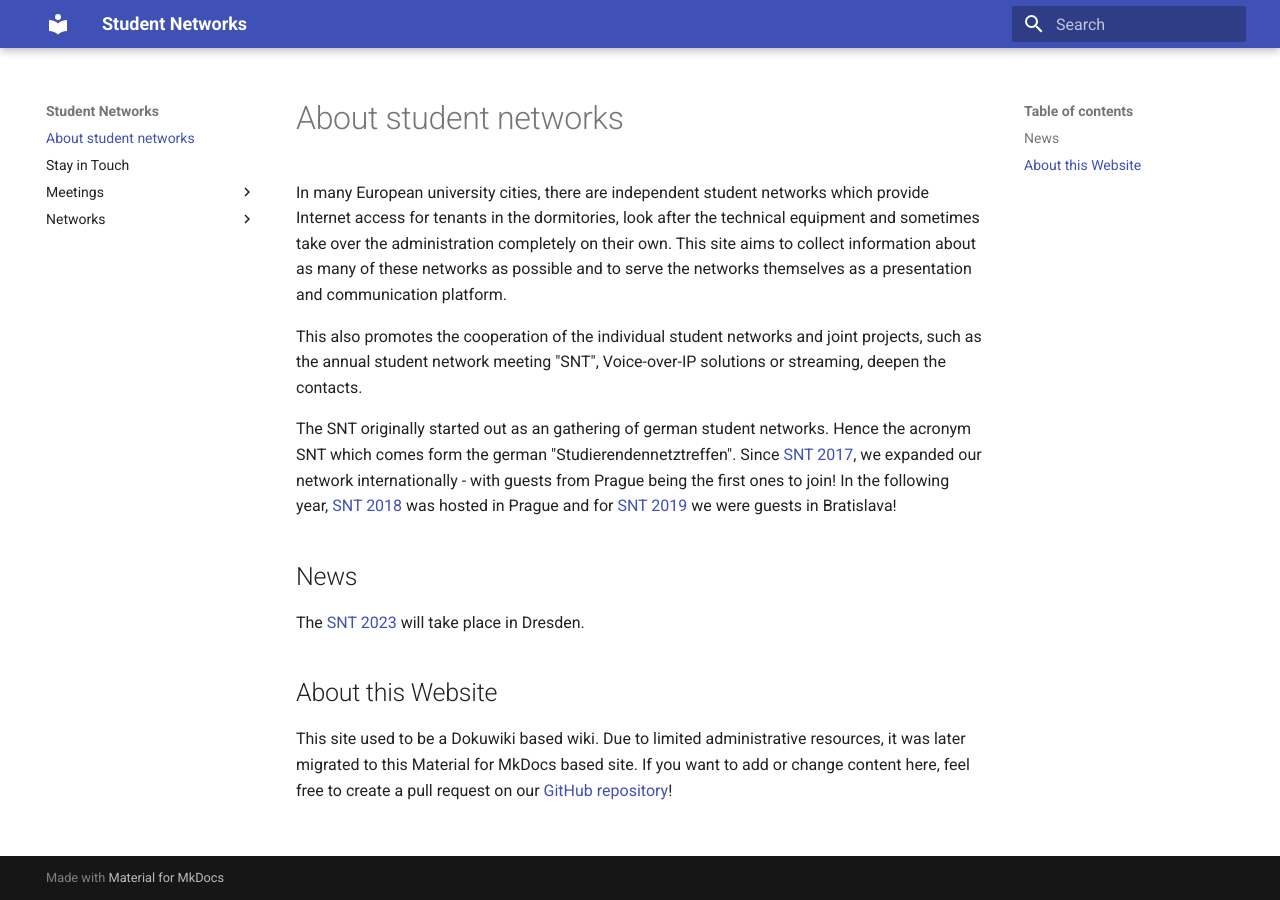
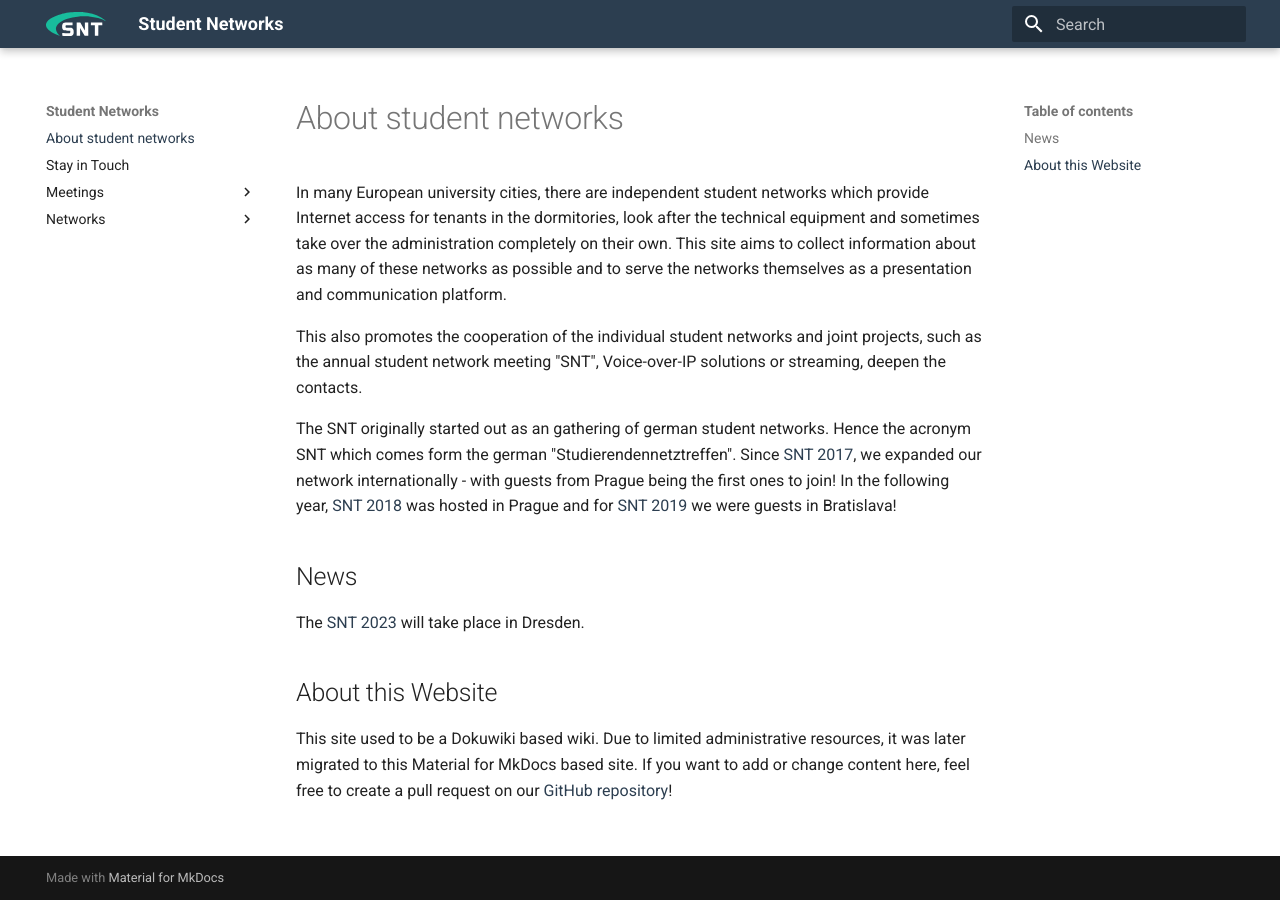
Before and after one commit to studnetze/studnetze-website, an MkDocs documentation site: the page built from docs/index.md, in a window 1280 px wide. Built offline with MkDocs 1.6.1 and Material for MkDocs 9.7.7, drawn with Linux system fonts in a browser that asks for light colours.

Commit message:
add header logo and color

```diff
--- /dev/null
+++ b/docs/stylesheets/extra.css
@@ -0,0 +1,3 @@
+:root {
+  --md-primary-fg-color:        #2c3e50;
+}
--- a/mkdocs.yml
+++ b/mkdocs.yml
@@ -2,3 +2,13 @@ site_name: Student Networks
 
 theme:
   name: material
+  logo: snt.svg
+  palette:
+    primary: custom
+
+extra_css:
+  - stylesheets/extra.css
+
+markdown_extensions:
+  - attr_list
+  - md_in_html
```
Also changed, not shown: docs/snt.svg (added).
